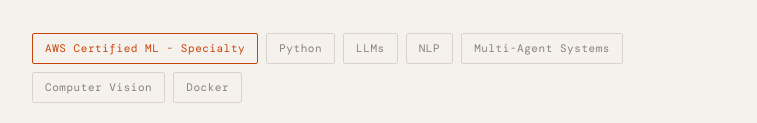
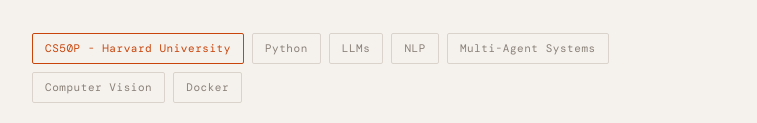
Before and after one commit to AmanPhadke/portfolio, a plain HTML site: page index.html in a window 1280 px wide. Shown: the part 476-599 px from the top of the page, without its empty margins (260-1017 px from the left). Drawn offline with nearby package versions, Linux system fonts and the light colour scheme; a web font is replaced by a local one.

Commit message:
Update index.html

```diff
--- a/index.html
+++ b/index.html
@@ -33,7 +33,7 @@
       Open to remote internships.
     </p>
     <div class="hero-badges">
-      <span class="badge accent">AWS Certified ML - Specialty</span>
+      <span class="badge accent">CS50P - Harvard University</span>
       <span class="badge">Python</span>
       <span class="badge">LLMs</span>
       <span class="badge">NLP</span>
```
